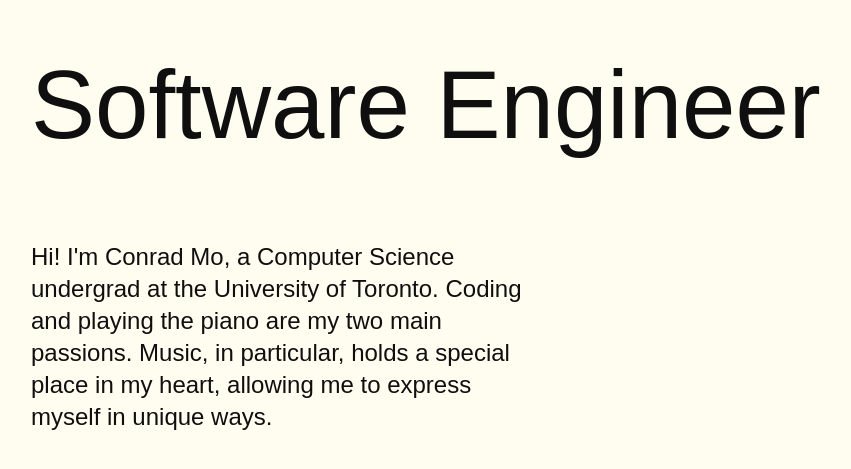
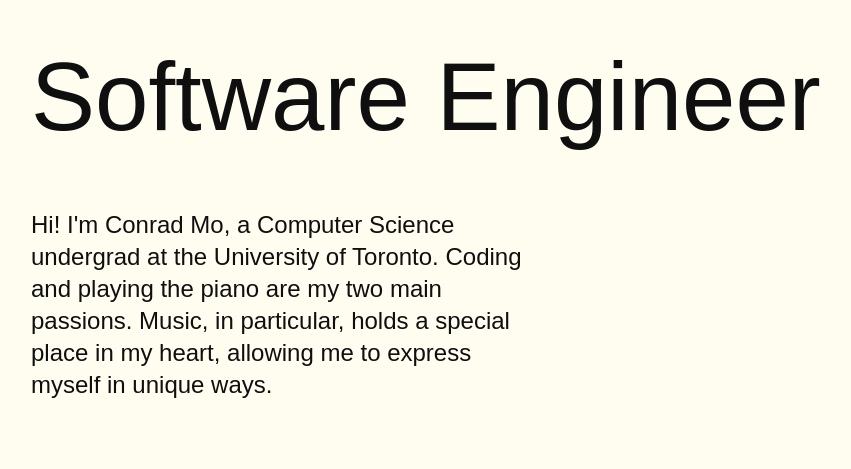
Before and after one commit to conrad-mo/personal-website, a SvelteKit app: page / in a window 1280 px wide. Shown: the part 175-644 px from the top of the page, without its empty margins (97-948 px from the left). Built offline with nearby package versions, Linux system fonts and the light colour scheme.

Commit message:
Fix layout css globally

```diff
--- a/src/routes/+layout.svelte
+++ b/src/routes/+layout.svelte
@@ -7,15 +7,23 @@
 <style>
 	@import url('https://fonts.googleapis.com/css2?family=Inter:ital,opsz,wght@0,14..32,100..900;1,14..32,100..900&display=swap');
 
-	:global(html) {
+	:global(html, body) {
 		font-family: 'Inter', sans-serif;
 		color: var(--foreground);
 		background: var(--background);
 		font-family: Arial, Helvetica, sans-serif;
+		height: 100%;
 	}
-	:global(body) {
+	:global(*) {
 		margin: 0;
 		padding: 0;
+		box-sizing: border-box;
+	}
+	:global(h2) {
+		color: var(--tx-2);
+	}
+	:global(h3) {
+		color: var(--tx-3);
 	}
 	:root {
 		--background: rgb(255, 252, 240);
--- a/src/routes/+page.svelte
+++ b/src/routes/+page.svelte
@@ -19,6 +19,7 @@
 		display: flex;
 		flex-direction: column;
 		justify-content: center;
+		gap: 4rem;
 		padding-left: 8rem;
 		padding-right: 8rem;
 	}
```
